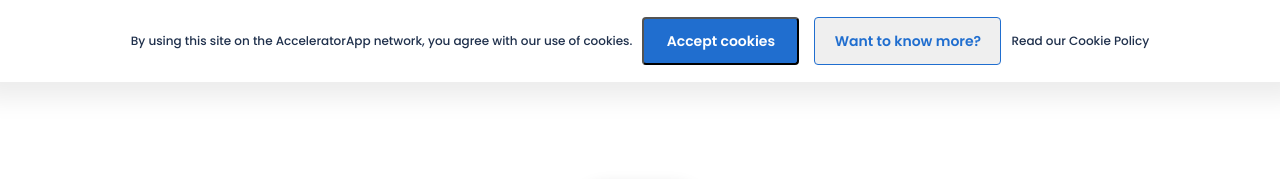
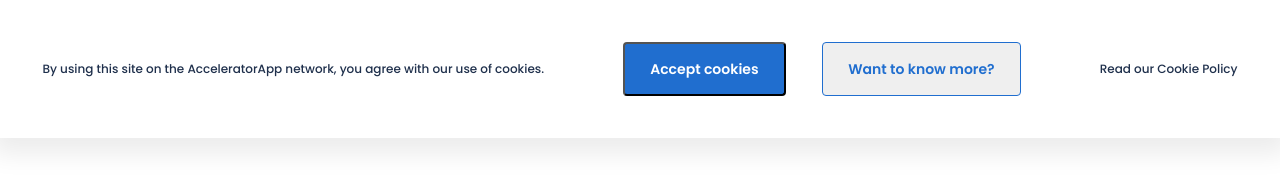
Before and after one commit to luis-pomare/AcceleratorApp-one-pager, a Gatsby site: page / in a window 1280 px wide. Shown: the part 1078-1257 px from the top of the page. Built offline with nearby package versions, Linux system fonts and the light colour scheme; Gatsby itself is replaced by a stand-in of ours.

Commit message:
Fix mobile overflow bug

```diff
--- a/public/page-data/app-data.json
+++ b/public/page-data/app-data.json
@@ -1 +1 @@
-{"webpackCompilationHash":"7e3fd44ee2d9232c5cff"}
+{"webpackCompilationHash":"1d22a36dd546756fd053"}
--- a/src/styles/card.module.css
+++ b/src/styles/card.module.css
@@ -1,5 +1,5 @@
 .card {
-  width: 398px;
+  max-width: 398px;
   height: 668.82px;
   box-shadow: 0px 8.73248px 26.1974px 8.73248px rgba(0, 0, 0, 0.08);
   border-radius: 16px;
@@ -66,6 +66,7 @@
 
 .title {
   font-size: 26px;
+  padding-right: 15px;
 }
 
 .paragraph {
--- a/src/styles/cookies.module.css
+++ b/src/styles/cookies.module.css
@@ -3,10 +3,10 @@
   box-shadow: 0px 8px 24px 8px rgba(0, 0, 0, 0.08);
   display: flex;
   flex-direction: column;
-  justify-content: center;
-  padding: 7px 12px;
   background-color: #fff;
   z-index: 1;
+  min-height: 138px;
+  justify-content: space-evenly;
 }
 
 .paragraph {
@@ -15,29 +15,28 @@
   font-size: 12px;
   line-height: 16px;
   color: #1f304c;
+  align-self: center;
+  margin: 0px 15px;
 }
 
 .buttons {
   display: flex;
-  justify-content: center;
-  gap: 15px;
-  margin: 10px;
+  justify-content: space-evenly;
 }
 
 .buttonOne {
-  width: 157px;
-  height: 48px;
+  width: auto;
   background: #206ecf;
   border-radius: 4px;
   font-weight: 600;
   font-size: 14px;
   line-height: 20px;
   color: #fff;
+  padding: 15px 25px;
 }
 
 .buttonTwo {
-  width: 187px;
-  height: 48px;
+  width: auto;
   border: 1px solid #206ecf;
   border-radius: 4px;
   font-style: normal;
@@ -45,6 +44,7 @@
   font-size: 14px;
   line-height: 22px;
   color: #206ecf;
+  padding: 15px 25px;
 }
 
 @media screen and (min-width: 1200px) {
@@ -52,4 +52,12 @@
     flex-direction: row;
     align-items: center;
   }
+
+  .buttons {
+    flex-grow: 2;
+  }
+
+  .paragraph {
+    flex-grow: 1;
+  }
 }
--- a/src/styles/header.module.css
+++ b/src/styles/header.module.css
@@ -13,13 +13,14 @@ header::after {
   width: 100%;
   height: 300px;
   position: absolute;
-  bottom: -70px;
+  bottom: -115px;
   background-color: #fff;
-  transform: skewY(-4deg);
+  transform: skewY(-15deg);
 }
 
 .video {
   z-index: 1;
+  width: 380px;
 }
 
 .titleOne {
@@ -71,6 +72,21 @@ header::after {
   margin-bottom: 40px;
 }
 
+.ellipses {
+  background-color: #1b1e22;
+  height: 775px;
+  width: 778px;
+  position: fixed;
+  left: 115px;
+  overflow: hidden;
+  display: none;
+}
+
+@media screen and (min-width: 519px) {
+  header::after {
+    bottom: -30px;
+  }
+}
 @media screen and (min-width: 1200px) {
   .titleOne {
     font-size: 26px;
@@ -90,4 +106,9 @@ header::after {
   .video {
     width: 938px;
   }
+
+  header::after {
+    bottom: -180px;
+    height: 450px;
+  }
 }
```
Also changed, not shown: public/footer/index.html (+1 -1 lines), public/header/index.html (+1 -1 lines), public/index.html (+1 -1 lines), public/main/index.html (+1 -1 lines), public/webpack.stats.json (+1 -1 lines), README.md, 5 other files.
